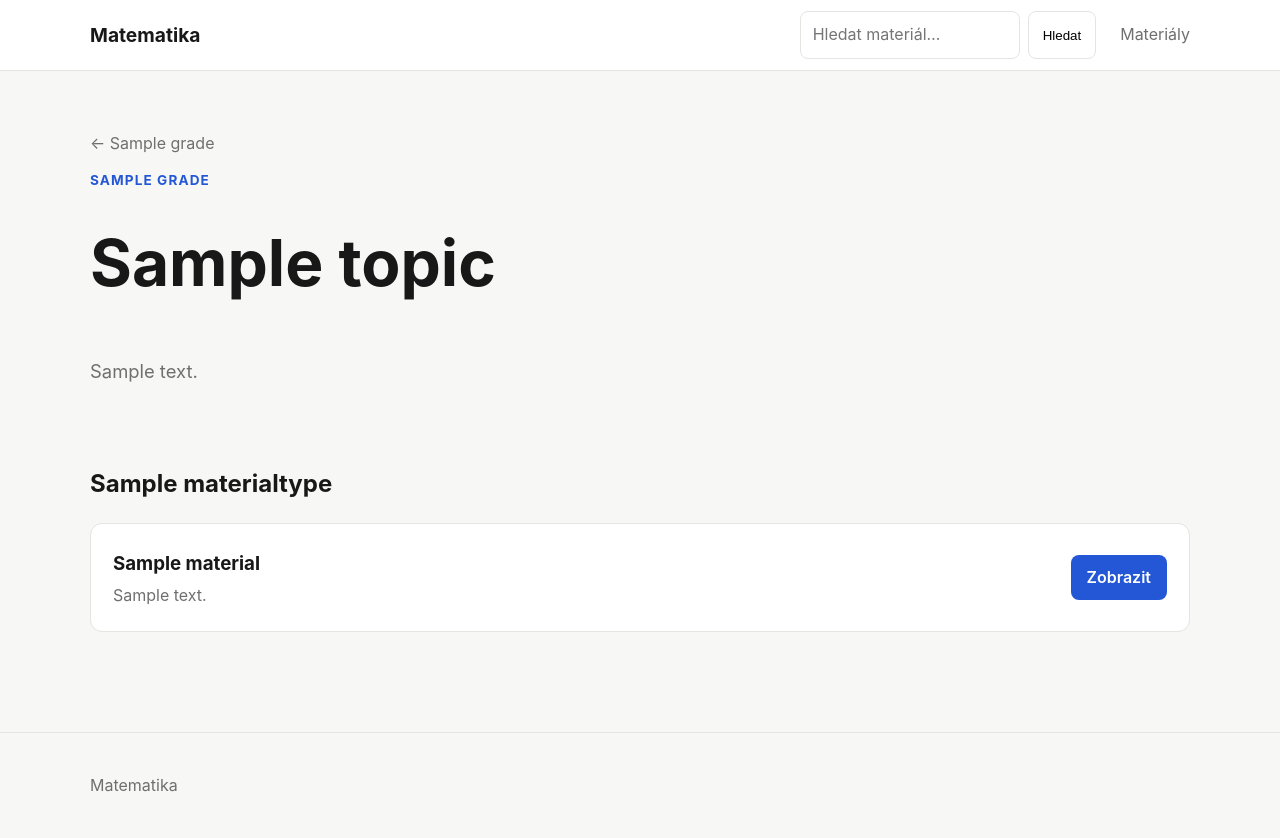
After one commit to Werdna09/matematika-web, a Django app: a page that uses templates/base.html in a window 1280 px wide. The commit adds this page. Run offline with Django 5.2, Linux system fonts and the light colour scheme; tables that the repository leaves empty hold one stand-in row (values such as "Sample post").

Commit message:
Add topic pages and material grouping

```diff
--- a/materials/urls.py
+++ b/materials/urls.py
@@ -16,4 +16,14 @@ urlpatterns = [
         views.material_detail,
         name="material_detail",
     ),
+    path(
+        "hledat/",
+        views.search,
+        name="search",
+    ),
+    path(
+        "rocnik/<slug:grade_slug>/tema/<slug:topic_slug>/",
+        views.topic_detail,
+        name="topic_detail",
+),
 ]
--- a/materials/views.py
+++ b/materials/views.py
@@ -1,21 +1,20 @@
 from django.shortcuts import get_object_or_404, render
+from django.db.models import Q
 
-from .models import Grade, Material, Topic
+
+from .models import Grade, Material, MaterialType, Topic
 
 
 def grade_detail(request, slug):
     grade = get_object_or_404(Grade, slug=slug)
 
-    topics = Topic.objects.filter(
-        materials__grades=grade,
-        materials__status=Material.Status.PUBLISHED,
-    ).distinct()
-
-    for topic in topics:
-        topic.public_materials = topic.materials.filter(
-            grades=grade,
-            status=Material.Status.PUBLISHED,
-        ).select_related("material_type")
+    topics = (
+        Topic.objects.filter(
+            materials__grades=grade,
+            materials__status=Material.Status.PUBLISHED,
+        )
+        .distinct()
+    )
 
     return render(
         request,
@@ -23,6 +22,40 @@ def grade_detail(request, slug):
         {
             "grade": grade,
             "topics": topics,
+        },
+    )
+
+def topic_detail(request, grade_slug, topic_slug):
+    grade = get_object_or_404(Grade, slug=grade_slug)
+    topic = get_object_or_404(Topic, slug=topic_slug)
+
+    material_types = (
+        MaterialType.objects.filter(
+            materials__topic=topic,
+            materials__grades=grade,
+            materials__status=Material.Status.PUBLISHED,
+        )
+        .distinct()
+    )
+
+    for material_type in material_types:
+        material_type.public_materials = (
+            material_type.materials.filter(
+                topic=topic,
+                grades=grade,
+                status=Material.Status.PUBLISHED,
+            )
+            .prefetch_related("grades", "tags")
+            .distinct()
+        )
+
+    return render(
+        request,
+        "materials/topic_detail.html",
+        {
+            "grade": grade,
+            "topic": topic,
+            "material_types": material_types,
         },
     )
 
@@ -40,3 +73,32 @@ def material_detail(request, slug):
             "material": material,
         },
     )
+
+def search(request):
+    query = request.GET.get("q", "").strip()
+
+    materials = Material.objects.none()
+
+    if query:
+        materials = (
+            Material.objects.filter(
+                Q(title__icontains=query)
+                | Q(description__icontains=query)
+                | Q(topic__name__icontains=query)
+                | Q(material_type__name__icontains=query)
+                | Q(tags__name__icontains=query),
+                status=Material.Status.PUBLISHED,
+            )
+            .select_related("topic", "material_type")
+            .prefetch_related("grades", "tags")
+            .distinct()
+        )
+
+    return render(
+        request,
+        "materials/search.html",
+        {
+            "query": query,
+            "materials": materials,
+        },
+    )
--- a/static/css/style.css
+++ b/static/css/style.css
@@ -412,3 +412,144 @@ section {
     }
 
 }
+
+.header-actions {
+    display: flex;
+    align-items: center;
+    gap: 24px;
+}
+
+
+.search-form {
+    display: flex;
+    gap: 8px;
+}
+
+
+.search-form input,
+.search-page-form input {
+    padding: 10px 12px;
+
+    background: var(--surface);
+    color: var(--text);
+
+    border: 1px solid var(--border);
+    border-radius: 8px;
+
+    font: inherit;
+}
+
+
+.search-form input {
+    width: 220px;
+}
+
+
+.search-form button {
+    padding: 10px 14px;
+
+    background: transparent;
+
+    border: 1px solid var(--border);
+    border-radius: 8px;
+
+    cursor: pointer;
+}
+
+
+.search-page-form {
+    display: flex;
+    gap: 10px;
+
+    max-width: 700px;
+
+    margin-bottom: 30px;
+}
+
+
+.search-page-form input {
+    flex: 1;
+}
+
+
+.search-info {
+    margin-bottom: 20px;
+
+    color: var(--muted);
+}
+
+
+@media (max-width: 700px) {
+
+    .header-actions {
+        gap: 12px;
+    }
+
+    .search-form input {
+        width: 150px;
+    }
+
+    .search-form button {
+        display: none;
+    }
+
+    .search-page-form {
+        flex-direction: column;
+    }
+
+}
+
+.topic-grid {
+    display: grid;
+    grid-template-columns:
+        repeat(auto-fit, minmax(280px, 1fr));
+    gap: 14px;
+}
+
+
+.topic-card {
+    min-height: 130px;
+
+    padding: 24px;
+
+    display: flex;
+    align-items: center;
+    justify-content: space-between;
+
+    gap: 20px;
+
+    background: var(--surface);
+
+    border: 1px solid var(--border);
+    border-radius: var(--radius);
+
+    text-decoration: none;
+
+    transition:
+        transform 0.15s ease,
+        border-color 0.15s ease;
+}
+
+
+.topic-card:hover {
+    transform: translateY(-2px);
+    border-color: #bdbdb8;
+}
+
+
+.topic-card h3 {
+    margin: 0;
+    font-size: 1.2rem;
+}
+
+
+.topic-card p {
+    margin: 8px 0 0;
+
+    color: var(--muted);
+}
+
+
+.topic-material-section {
+    margin-bottom: 60px;
+}
--- a/templates/base.html
+++ b/templates/base.html
@@ -2,13 +2,11 @@
 
 <!DOCTYPE html>
 <html lang="cs">
+
 <head>
     <meta charset="UTF-8">
 
-    <meta
-        name="viewport"
-        content="width=device-width, initial-scale=1.0"
-    >
+    <meta name="viewport" content="width=device-width, initial-scale=1.0">
 
     <title>
         {% block title %}
@@ -16,10 +14,7 @@
         {% endblock %}
     </title>
 
-    <link
-        rel="stylesheet"
-        href="{% static 'css/style.css' %}"
-    >
+    <link rel="stylesheet" href="{% static 'css/style.css' %}">
 </head>
 
 <body>
@@ -27,18 +22,27 @@
     <header class="site-header">
         <div class="container header-content">
 
-            <a
-                href="{% url 'core:home' %}"
-                class="site-title"
-            >
+            <a href="{% url 'core:home' %}" class="site-title">
                 Matematika
             </a>
+
+            <div class="header-actions">
+
+                <form action="{% url 'materials:search' %}" method="get" class="search-form">
+                    <input type="search" name="q" placeholder="Hledat materiál…" aria-label="Hledat materiál">
+
+                    <button type="submit">
+                        Hledat
+                    </button>
+                </form>
 
                 <nav>
                     <a href="{% url 'core:home' %}">
                         Materiály
                     </a>
                 </nav>
+
+            </div>
 
         </div>
     </header>
@@ -55,4 +59,5 @@
     </footer>
 
 </body>
+
 </html>
--- /dev/null
+++ b/templates/materials/topic_detail.html
@@ -0,0 +1,105 @@
+{% extends "base.html" %}
+
+
+{% block title %}
+    {{ topic.name }} | Matematika
+{% endblock %}
+
+
+{% block content %}
+
+<div class="page-header">
+
+    <a
+        href="{% url 'materials:grade_detail' grade.slug %}"
+        class="back-link"
+    >
+        ← {{ grade.name }}
+    </a>
+
+    <p class="eyebrow">
+        {{ grade.name }}
+    </p>
+
+    <h1>
+        {{ topic.name }}
+    </h1>
+
+    {% if topic.description %}
+
+        <p class="hero-text">
+            {{ topic.description }}
+        </p>
+
+    {% endif %}
+
+</div>
+
+
+{% for material_type in material_types %}
+
+<section class="topic-material-section">
+
+    <div class="section-heading">
+        <h2>
+            {{ material_type.name }}
+        </h2>
+    </div>
+
+
+    <div class="material-list">
+
+        {% for material in material_type.public_materials %}
+
+            <article class="material-card">
+
+                <div class="material-info">
+
+                    <h3>
+                        {{ material.title }}
+                    </h3>
+
+                    {% if material.description %}
+
+                        <p>
+                            {{ material.description }}
+                        </p>
+
+                    {% endif %}
+
+                </div>
+
+
+                <a
+                    href="{% url 'materials:material_detail' material.slug %}"
+                    class="button"
+                >
+                    Zobrazit
+                </a>
+
+            </article>
+
+        {% endfor %}
+
+    </div>
+
+</section>
+
+
+{% empty %}
+
+<div class="empty-state">
+
+    <h2>
+        Zatím zde nic není.
+    </h2>
+
+    <p>
+        Pro toto téma zatím nebyly publikovány žádné materiály.
+    </p>
+
+</div>
+
+{% endfor %}
+
+{% endblock %}
```
Also changed, not shown: templates/materials/grade_detail.html (+27 -50 lines), templates/materials/search.html (added, +111 -0 lines). Lines whose indentation alone changed are shown as unchanged.
